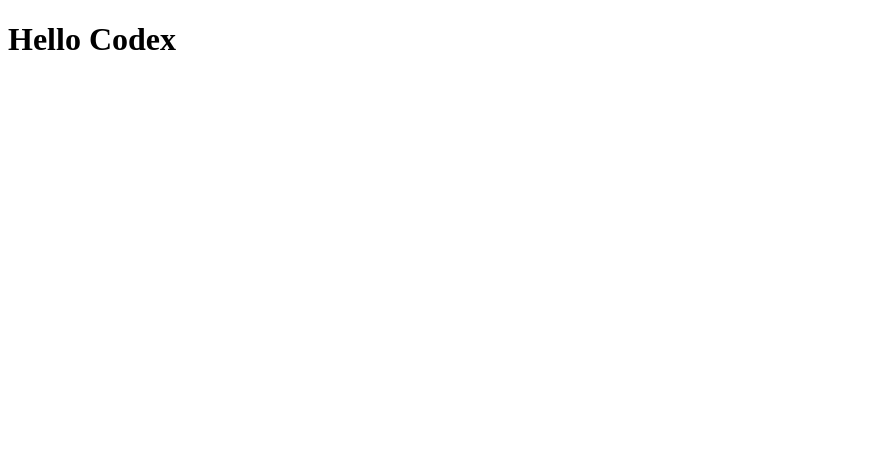
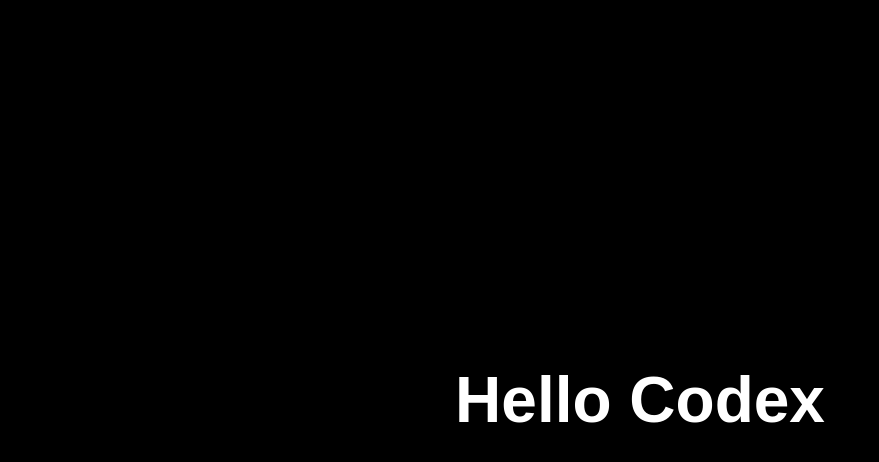
Before and after one commit to deericon/hello-codex, a plain HTML site: page index.html in a window 1280 px wide. Shown: the whole page, without its empty margins (0-879 px from the left). Drawn offline with Linux system fonts and the light colour scheme.

Commit message:
添加 style.css：黑色背景、大号白色居中标题

```diff
--- a/index.html
+++ b/index.html
@@ -4,6 +4,7 @@
     <meta charset="UTF-8">
     <meta name="viewport" content="width=device-width, initial-scale=1.0">
     <title>Hello Codex</title>
+    <link rel="stylesheet" href="style.css">
 </head>
 <body>
 <h1>Hello Codex</h1>
--- /dev/null
+++ b/style.css
@@ -0,0 +1,14 @@
+body {
+    margin: 0;
+    height: 100vh;
+    background-color: #000000;
+    display: flex;
+    justify-content: center;
+    align-items: center;
+}
+
+h1 {
+    color: #ffffff;
+    font-size: 4rem;
+    font-family: Arial, sans-serif;
+}
```
